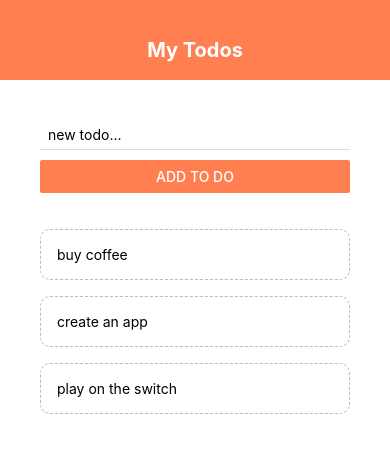
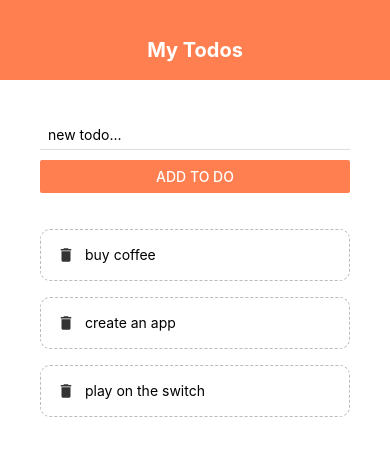
Before and after one commit to EidorianAvi/nn-rn-todo-app, a React Native app: screen / in a window 390 px wide. Shown: the top 456 px of the page. Built offline with nearby package versions, Linux system fonts and the light colour scheme.

Commit message:
Import Icons into the app and apply trash icon to each to do item

```diff
--- a/components/todoitem.js
+++ b/components/todoitem.js
@@ -1,23 +1,32 @@
 import React from 'react';
-import { StyleSheet, Text, TouchableOpacity } from 'react-native';
+import { StyleSheet, Text, TouchableOpacity, View } from 'react-native';
+import { MaterialIcons } from '@expo/vector-icons';
+
 
 export default function TodoItem ({ item, pressHandler }) {
 
 
     return (
         <TouchableOpacity onPress={() => pressHandler(item.key)}>
-            <Text style={styles.item}>{ item.text }</Text>
+            <View style={styles.item}>
+                <MaterialIcons name='delete' size={18} color='#333' />
+                <Text style={styles.itemText}>{ item.text }</Text>
+            </View>
         </TouchableOpacity>
     )
 }
 
 const styles = StyleSheet.create({
     item:  {
+        flexDirection: 'row',
         padding: 16,
         marginTop: 16,
         borderColor: '#bbb',
         borderWidth: 1,
         borderStyle: 'dashed',
         borderRadius: 10,
+    },
+    itemText: {
+        marginLeft: 10,
     }
 });
```
